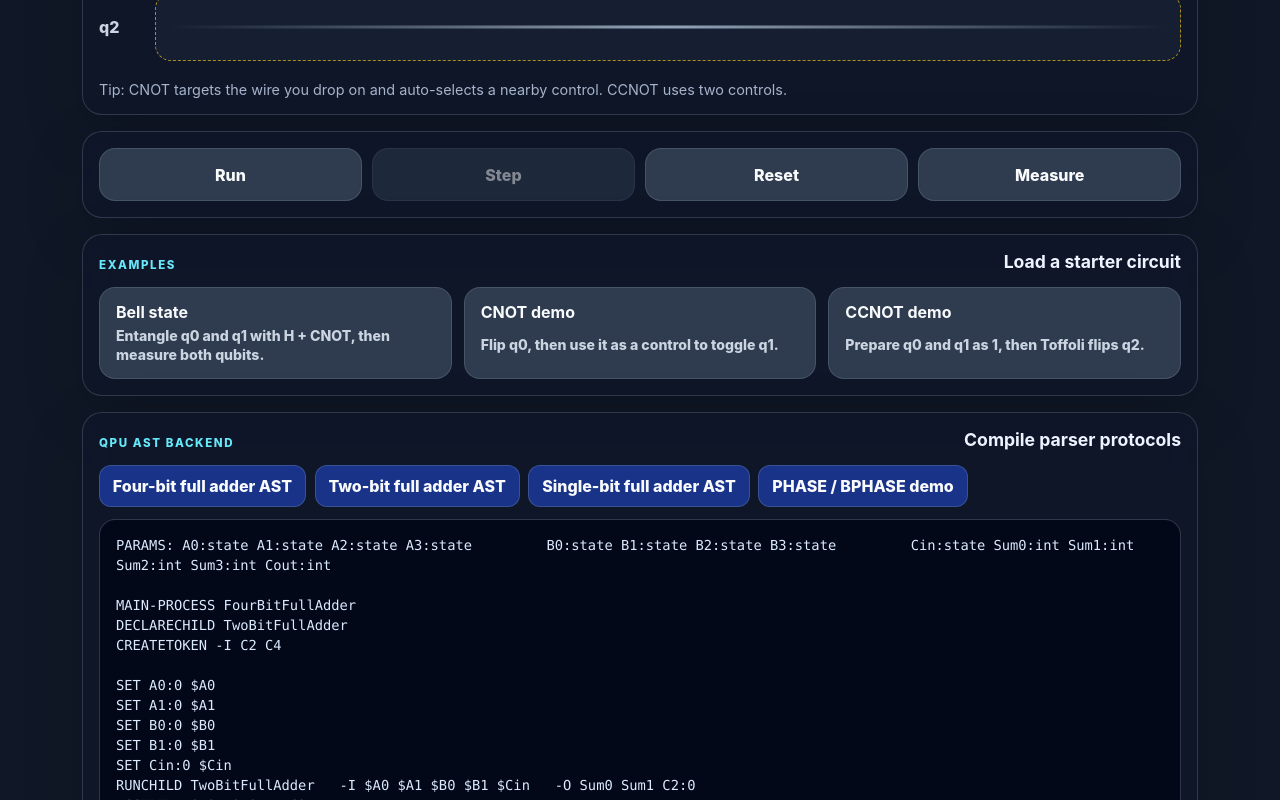
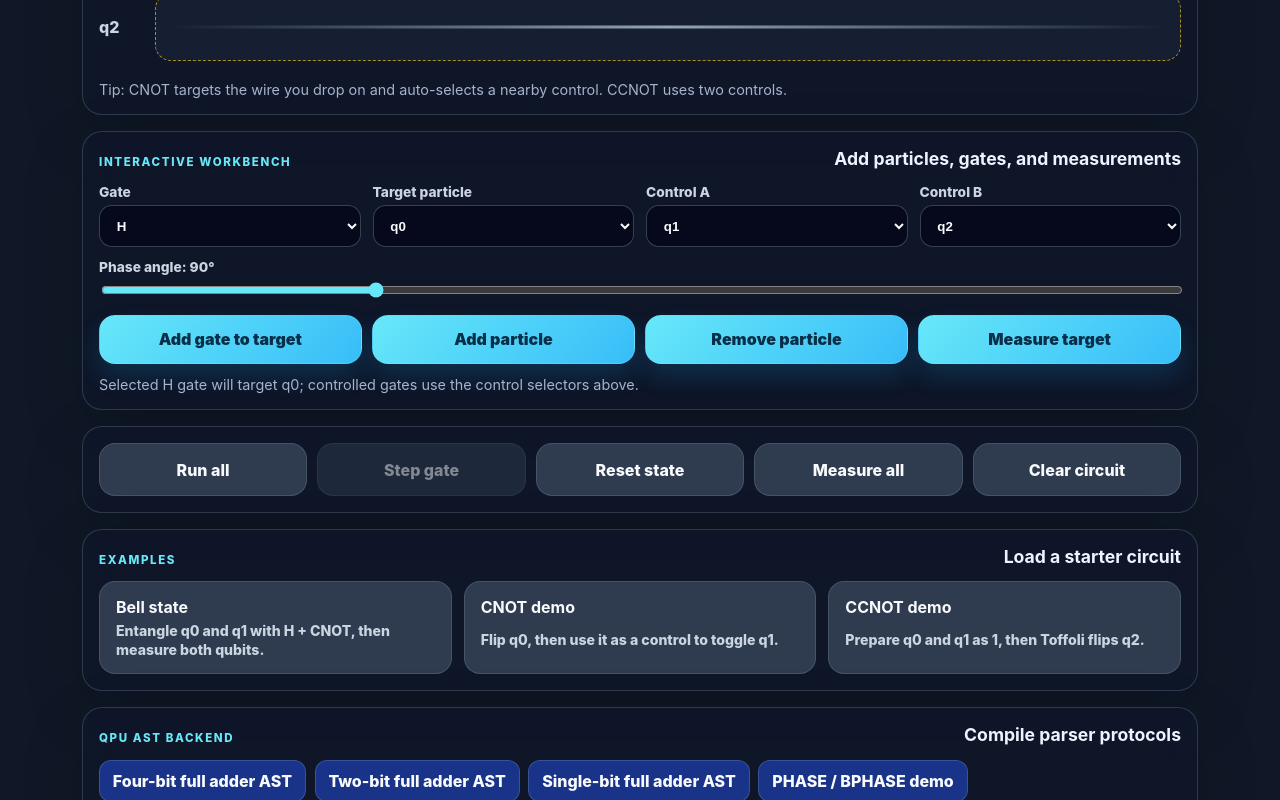
Before and after one commit to BPForbes/BPForbes.github.io, a React (Vite) app: page / in a window 1280 px wide. Shown: the part 880-1680 px from the top of the page. Built offline with nearby package versions, Linux system fonts and the light colour scheme.

Commit message:
Add interactive circuit workbench

```diff
--- a/src/App.tsx
+++ b/src/App.tsx
@@ -5,7 +5,7 @@ import { OutputPanel } from './components/OutputPanel';
 import { ParticleView } from './components/ParticleView';
 import { examples } from './data/examples';
 import { protocolExamples, protocolLibrary } from './data/protocolExamples';
-import { applyGate, createInitialState, measureAll, runCircuit } from './simulator/engine';
+import { applyGate, createInitialState, measureAll, measureQubit, runCircuit } from './simulator/engine';
 import { compileQpuProtocol, supportedQpuOperations } from './simulator/qpuAst';
 import { CircuitGate, GateType, MeasurementMap, gateTypes } from './simulator/types';
 import { Complex } from './simulator/complex';
@@ -24,8 +24,15 @@ const controlsForGate = (type: GateType, target: number, qubitCount: number): nu
   return [];
 };
 
-const newGate = (type: GateType, step: number, target: number, qubitCount: number): CircuitGate | null => {
-  const controls = controlsForGate(type, target, qubitCount);
+const newGate = (
+  type: GateType,
+  step: number,
+  target: number,
+  qubitCount: number,
+  overrideControls?: number[],
+  phase = Math.PI / 2,
+): CircuitGate | null => {
+  const controls = overrideControls ?? controlsForGate(type, target, qubitCount);
   if (controls === null) return null;
 
   return {
@@ -34,7 +41,7 @@ const newGate = (type: GateType, step: number, target: number, qubitCount: numbe
     step,
     targets: [target],
     controls,
-    phase: type === 'PHASE' ? Math.PI / 2 : undefined,
+    phase: type === 'PHASE' ? phase : undefined,
   };
 };
 
@@ -46,11 +53,36 @@ function App() {
   const [log, setLog] = useState<string[]>(['Initialized |000⟩.']);
   const [cursor, setCursor] = useState(0);
   const [selectedGate, setSelectedGate] = useState<GateType | null>('H');
+  const [targetQubit, setTargetQubit] = useState(0);
+  const [controlQubit, setControlQubit] = useState(1);
+  const [secondControlQubit, setSecondControlQubit] = useState(2);
+  const [phaseDegrees, setPhaseDegrees] = useState(90);
   const [protocolSource, setProtocolSource] = useState(protocolExamples[0].source);
   const [compileSummary, setCompileSummary] = useState('Paste or load a QPU protocol, then compile it into visual gates.');
   const [tokenMap, setTokenMap] = useState<Record<string, number>>({});
 
   const orderedGates = useMemo(() => gates.slice().sort((a, b) => a.step - b.step), [gates]);
+  const selectedTarget = Math.min(targetQubit, qubitCount - 1);
+  const phaseRadians = (phaseDegrees * Math.PI) / 180;
+
+  const chooseDistinctQubit = (avoid: number[]) => {
+    const option = Array.from({ length: qubitCount }, (_, qubit) => qubit).find((qubit) => !avoid.includes(qubit));
+    return option ?? 0;
+  };
+
+  const workbenchControlsForGate = (type: GateType, target: number) => {
+    if (singleControlGates.has(type)) {
+      if (qubitCount < 2) return undefined;
+      return [controlQubit === target ? chooseDistinctQubit([target]) : controlQubit];
+    }
+    if (type === 'CCNOT') {
+      if (qubitCount < 3) return undefined;
+      const first = controlQubit === target ? chooseDistinctQubit([target, secondControlQubit]) : controlQubit;
+      const second = secondControlQubit === target || secondControlQubit === first ? chooseDistinctQubit([target, first]) : secondControlQubit;
+      return [first, second];
+    }
+    return undefined;
+  };
 
   const resetRuntime = (nextQubitCount = qubitCount, reason?: string) => {
     setState(createInitialState(nextQubitCount));
@@ -59,9 +91,9 @@ function App() {
     setCursor(0);
   };
 
-  const addGate = (type: GateType, target: number) => {
+  const addGate = (type: GateType, target: number, controls?: number[]) => {
     const step = gates.length === 0 ? 0 : Math.max(...gates.map((gate) => gate.step)) + 1;
-    const gate = newGate(type, step, target, qubitCount);
+    const gate = newGate(type, step, target, qubitCount, controls, phaseRadians);
     if (!gate) {
       setLog((current) => [...current, `${type} requires more qubits than are available in this circuit.`]);
       return;
@@ -101,6 +133,63 @@ function App() {
     setState(result.state);
     setMeasurements(result.measurements);
     setLog((current) => [...current, ...result.log]);
+  };
+
+  const measureSelectedQubit = () => {
+    if (measurements[selectedTarget] !== undefined) {
+      setLog((current) => [...current, `q${selectedTarget} is already measured as ${measurements[selectedTarget]}.`]);
+      return;
+    }
+
+    const result = measureQubit(state, qubitCount, selectedTarget);
+    setState(result.state);
+    setMeasurements((current) => ({ ...current, [selectedTarget]: result.value }));
+    setLog((current) => [...current, `Measured q${selectedTarget} = ${result.value} (P(1)=${result.probabilityOne.toFixed(3)}).`]);
+  };
+
+  const addGateFromWorkbench = () => {
+    if (!selectedGate) {
+      setLog((current) => [...current, 'Select a gate before adding it to the circuit.']);
+      return;
+    }
+    addGate(selectedGate, selectedTarget, workbenchControlsForGate(selectedGate, selectedTarget));
+  };
+
+  const addParticle = () => {
+    const nextCount = Math.min(qubitCount + 1, 6);
+    if (nextCount === qubitCount) {
+      setLog((current) => [...current, 'This playground supports up to 6 qubit particles.']);
+      return;
+    }
+    setQubitCount(nextCount);
+    setTargetQubit(nextCount - 1);
+    if (nextCount > 1) setControlQubit(0);
+    if (nextCount > 2) setSecondControlQubit(1);
+    resetRuntime(nextCount, `Added particle q${nextCount - 1}; reset to |${'0'.repeat(nextCount)}⟩.`);
+  };
+
+  const removeParticle = () => {
+    const nextCount = Math.max(1, qubitCount - 1);
+    if (nextCount === qubitCount) {
+      setLog((current) => [...current, 'At least one qubit particle is required.']);
+      return;
+    }
+
+    setQubitCount(nextCount);
+    setGates((current) =>
+      current
+        .filter((gate) => gate.targets.every((target) => target < nextCount) && gate.controls.every((control) => control < nextCount))
+        .map((gate, step) => ({ ...gate, step })),
+    );
+    setTargetQubit((current) => Math.min(current, nextCount - 1));
+    setControlQubit((current) => (current >= nextCount ? 0 : current));
+    setSecondControlQubit((current) => (current >= nextCount ? Math.max(0, nextCount - 1) : current));
+    resetRuntime(nextCount, `Removed last particle; reset to |${'0'.repeat(nextCount)}⟩.`);
+  };
+
+  const clearCircuit = () => {
+    setGates([]);
+    resetRuntime();
   };
 
   const loadExample = (index: number) => {
@@ -169,11 +258,56 @@ function App() {
         selectedGate={selectedGate}
       />
 
+      <section className="panel workbench-panel" aria-labelledby="workbench-title">
+        <div className="section-heading">
+          <p className="eyebrow">Interactive workbench</p>
+          <h2 id="workbench-title">Add particles, gates, and measurements</h2>
+        </div>
+        <div className="workbench-grid">
+          <label>
+            Gate
+            <select value={selectedGate ?? ''} onChange={(event) => setSelectedGate(event.target.value as GateType)}>
+              {palette.map((gate) => <option key={gate} value={gate}>{gate}</option>)}
+            </select>
+          </label>
+          <label>
+            Target particle
+            <select value={selectedTarget} onChange={(event) => setTargetQubit(Number(event.target.value))}>
+              {Array.from({ length: qubitCount }, (_, qubit) => <option key={qubit} value={qubit}>q{qubit}</option>)}
+            </select>
+          </label>
+          <label>
+            Control A
+            <select value={controlQubit} onChange={(event) => setControlQubit(Number(event.target.value))}>
+              {Array.from({ length: qubitCount }, (_, qubit) => <option disabled={qubit === selectedTarget} key={qubit} value={qubit}>q{qubit}</option>)}
+            </select>
+          </label>
+          <label>
+            Control B
+            <select value={secondControlQubit} onChange={(event) => setSecondControlQubit(Number(event.target.value))}>
+              {Array.from({ length: qubitCount }, (_, qubit) => <option disabled={qubit === selectedTarget || qubit === controlQubit} key={qubit} value={qubit}>q{qubit}</option>)}
+            </select>
+          </label>
+          <label className="phase-control">
+            Phase angle: {phaseDegrees}°
+            <input min="0" max="360" step="15" type="range" value={phaseDegrees} onChange={(event) => setPhaseDegrees(Number(event.target.value))} />
+          </label>
+        </div>
+        <div className="workbench-actions">
+          <button onClick={addGateFromWorkbench} type="button">Add gate to target</button>
+          <button onClick={addParticle} type="button">Add particle</button>
+          <button onClick={removeParticle} type="button">Remove particle</button>
+          <button onClick={measureSelectedQubit} type="button">Measure target</button>
+        </div>
+        <p className="canvas-tip">Selected {selectedGate} gate will target q{selectedTarget}; controlled gates use the control selectors above.</p>
+      </section>
+
       <section className="controls panel" aria-label="Run controls">
-        <button onClick={run} type="button">Run</button>
-        <button disabled={cursor >= orderedGates.length} onClick={step} type="button">Step</button>
-        <button onClick={resetCircuit} type="button">Reset</button>
-        <button onClick={measure} type="button">Measure</button>
+        <button onClick={run} type="button">Run all</button>
+        <button disabled={cursor >= orderedGates.length} onClick={step} type="button">Step gate</button>
+        <button onClick={resetCircuit} type="button">Reset state</button>
+        <button onClick={measure} type="button">Measure all</button>
+        <button onClick={clearCircuit} type="button">Clear circuit</button>
       </section>
 
       <section className="examples panel" aria-labelledby="examples-title">
--- a/src/styles.css
+++ b/src/styles.css
@@ -105,3 +105,29 @@ button { font: inherit; }
 @media (min-width: 521px) {
   .particle-grid { grid-template-columns: repeat(auto-fit, minmax(7rem, 1fr)); }
 }
+
+.workbench-panel { grid-column: 1 / -1; }
+.workbench-grid { display: grid; gap: .75rem; }
+.workbench-grid label { display: grid; gap: .35rem; color: #cbd5e1; font-size: .86rem; font-weight: 800; }
+.workbench-grid select,
+.workbench-grid input[type='range'] { width: 100%; }
+.workbench-grid select { border: 1px solid rgba(148,163,184,.35); border-radius: .8rem; color: #f8fafc; background: rgba(2,6,23,.72); padding: .7rem .8rem; font-weight: 800; }
+.workbench-grid select:focus-visible,
+.workbench-actions button:focus-visible,
+.compiler-actions button:focus-visible,
+.compiler-footer button:focus-visible,
+.controls button:focus-visible,
+.example-card:focus-visible,
+.gate:focus-visible,
+.wire-lane:focus-visible { outline: 3px solid #facc15; outline-offset: 2px; }
+.phase-control { grid-column: 1 / -1; }
+.phase-control input { accent-color: #67e8f9; cursor: pointer; }
+.workbench-actions { display: grid; grid-template-columns: repeat(2, minmax(0, 1fr)); gap: .65rem; margin-top: .9rem; }
+.workbench-actions button { border: 1px solid rgba(125,211,252,.28); color: #082f49; background: linear-gradient(135deg, #67e8f9, #38bdf8); border-radius: 1rem; padding: .85rem 1rem; min-height: 3.1rem; font-weight: 900; cursor: pointer; box-shadow: 0 12px 24px rgba(14,165,233,.18); }
+.workbench-actions button:hover { filter: brightness(1.06); transform: translateY(-1px); }
+.controls { grid-template-columns: repeat(2, 1fr); }
+@media (min-width: 780px) {
+  .workbench-grid { grid-template-columns: repeat(4, minmax(0, 1fr)); }
+  .workbench-actions { grid-template-columns: repeat(4, minmax(0, 1fr)); }
+  .controls { grid-template-columns: repeat(5, 1fr); }
+}
```
